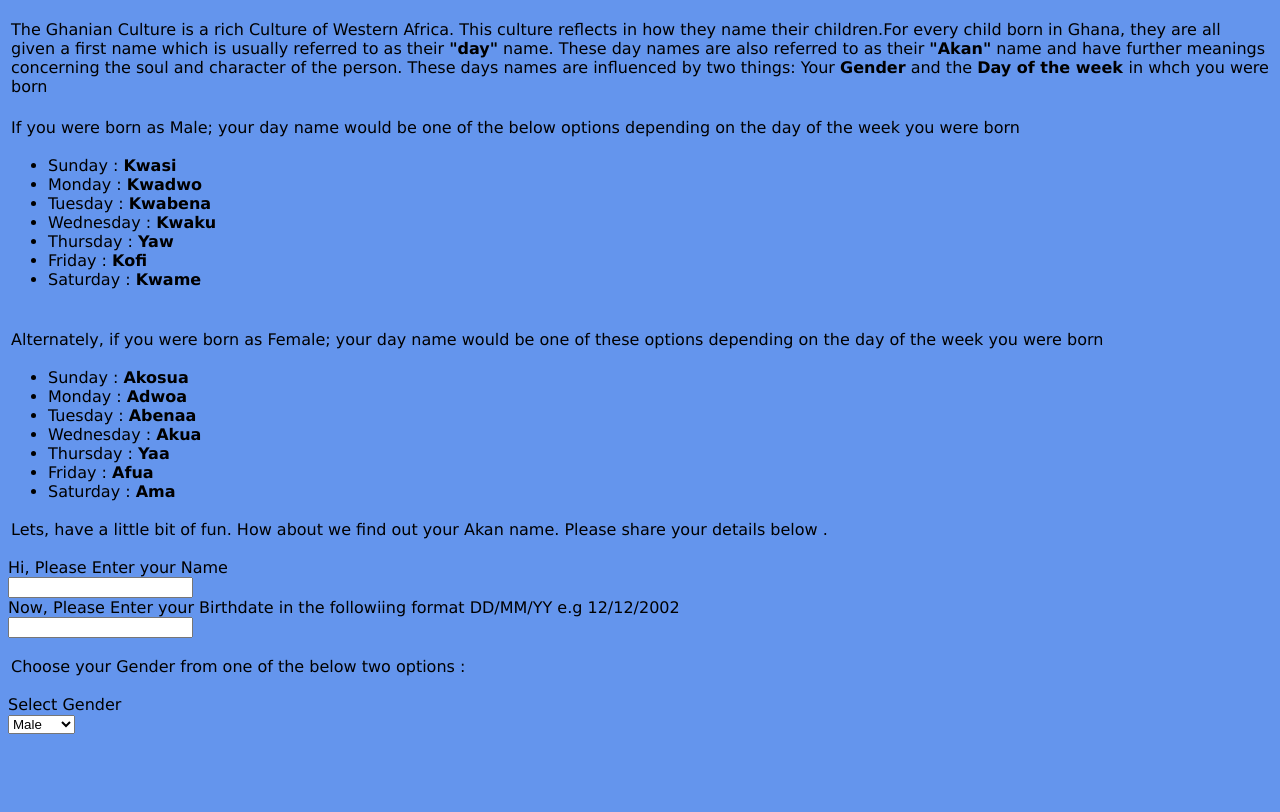
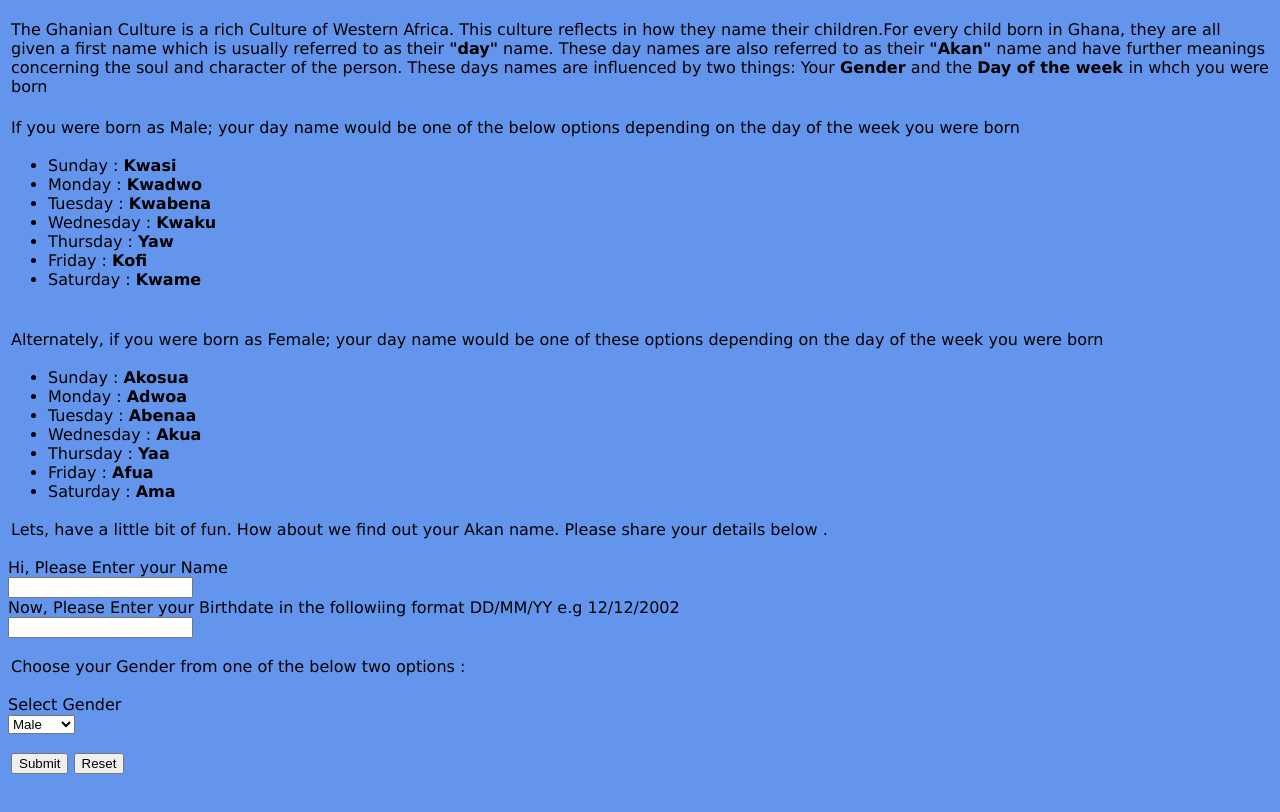
Before and after one commit to gksang/Week2lndProject2, a plain HTML site: page index.html in a window 1280 px wide. Shown: the part 112-924 px from the top of the page. Drawn offline with Linux system fonts and the light colour scheme.

Commit message:
Form Action, Submit & Reset Options

```diff
--- a/index.html
+++ b/index.html
@@ -33,7 +33,7 @@
                 <li>Saturday : <strong>Ama </strong></li>
             </ul>
         <p>Lets, have a little bit of fun. How about we find out your Akan name. Please share your details below .
-        <form>
+        <form name="akanGenForm"  action="" onsubmit="return akanGen();" target="_self">
             <label for="name">Hi, Please Enter your Name</label><br>
             <input type="text" id="name" name="name"><br>
             <label for="birthDate">Now, Please Enter your Birthdate in the followiing format DD/MM/YY e.g 12/12/2002 </label><br>
@@ -44,7 +44,10 @@
                 <option>Male</option>
                 <option>Female</option>
             </select>
-        </p>
+            <p>
+                <input type="submit" value="Submit" name="Submit">
+                <input type="reset"  value="Reset" name= "Reset">
+            </p>
         </form>
         </p>
 
```
